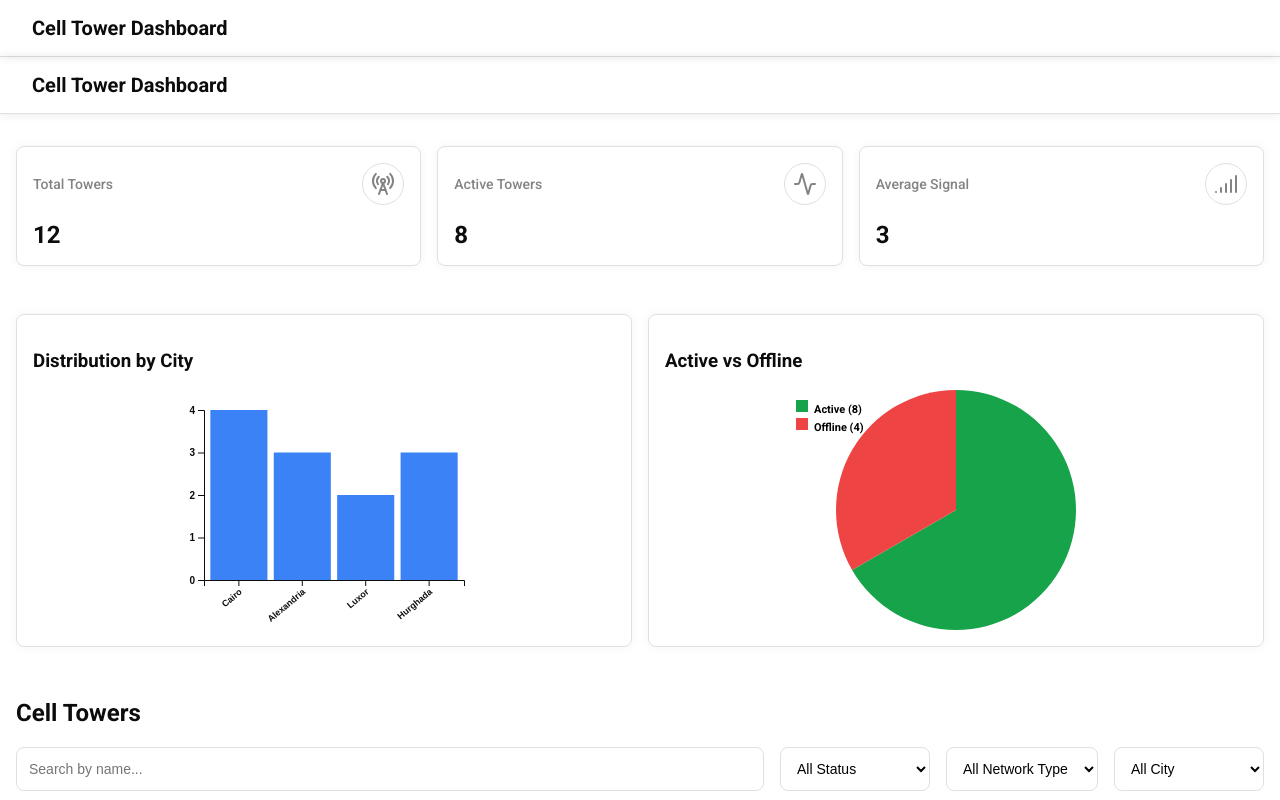
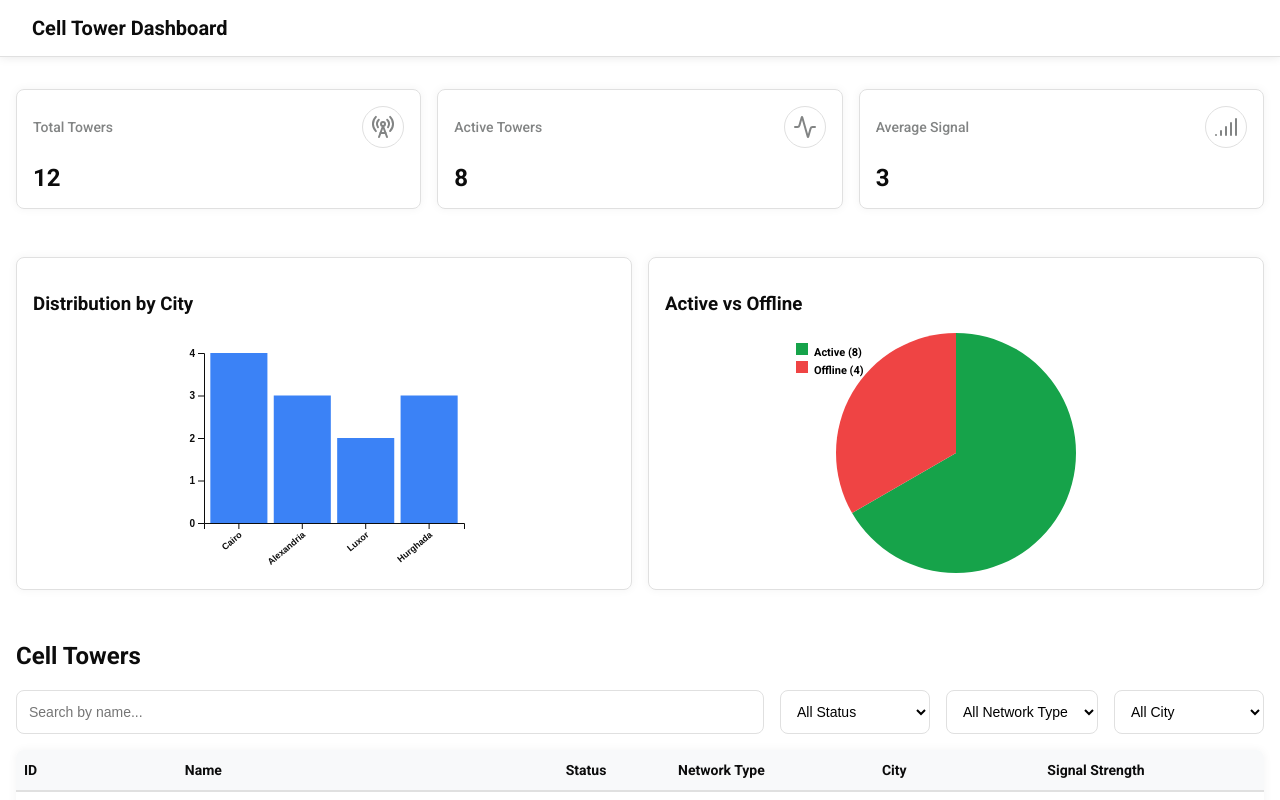
Before and after one commit to SIC4DA/cell-tower-dashboard-task, a React (Vite) app: page / in a window 1280 px wide. Shown: the top 800 px of the page. Built offline with nearby package versions, Linux system fonts and the light colour scheme.

Commit message:
feat: enhance HomePage with loading and error handling using HomeLoading and RequestError components

```diff
--- a/src/pages/home/index.tsx
+++ b/src/pages/home/index.tsx
@@ -1,22 +1,24 @@
-import Header from "@/components/header/Header";
 import useGetCellTowers from "@/hooks/cell-towers/useGetCellTowers";
 import Analytics from "./components/Analytics";
 import Charts from "./components/Charts";
 import CellTowersTable from "./components/CellTowersTable";
+import HomeLoading from "./loading";
+import RequestError from "@/components/shared/RequestError";
 
 export default function HomePage() {
-  const { data, loading } = useGetCellTowers();
+  const { data, loading, error } = useGetCellTowers();
 
-  if (loading) return <div>Loading...</div>;
+  // using something like react-query will prevent the need for this condition since we can use the useSuspenseQuery hook,
+  // which will enable us to handle the loading state in a wrapper react suspense component
+  if (loading) return <HomeLoading />;
 
-  if (!data) return <div>No data</div>;
+  if (!data || error) return <RequestError message={error} />;
 
   return (
-    <main>
-      <Header />
+    <>
       <Analytics towers={data} />
       <Charts towers={data} />
       <CellTowersTable data={data} />
-    </main>
+    </>
   );
 }
```
